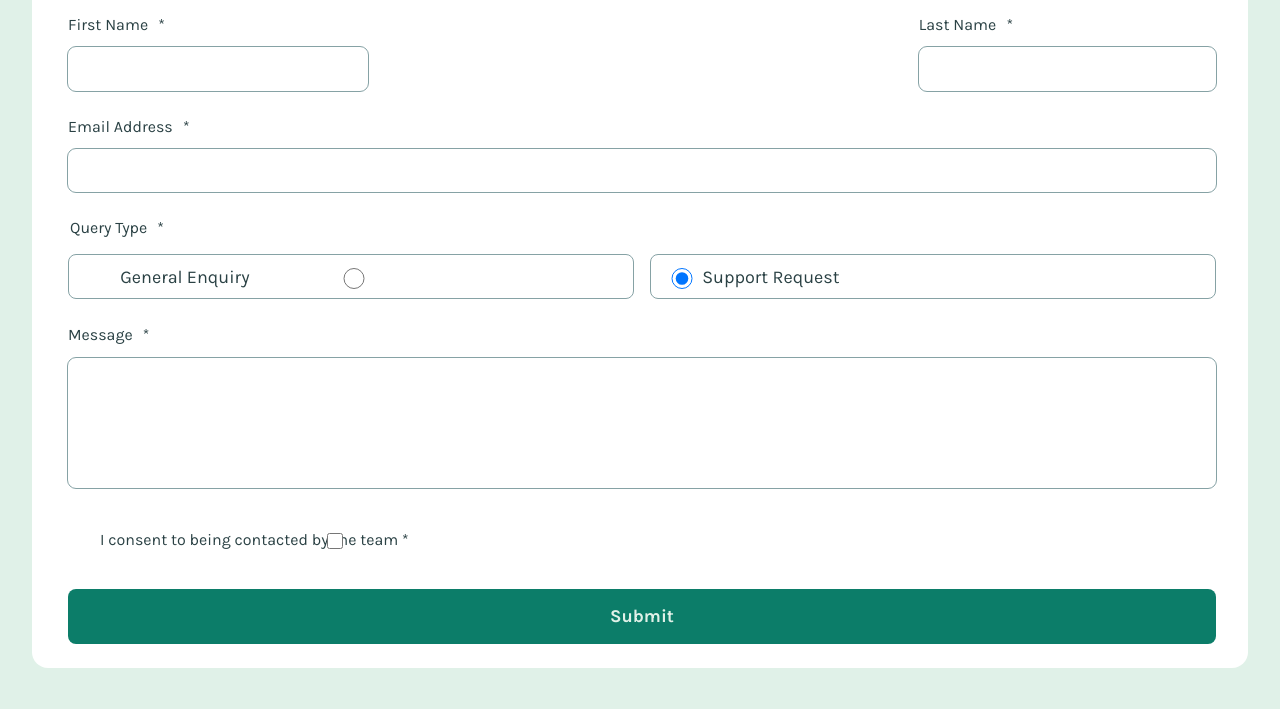
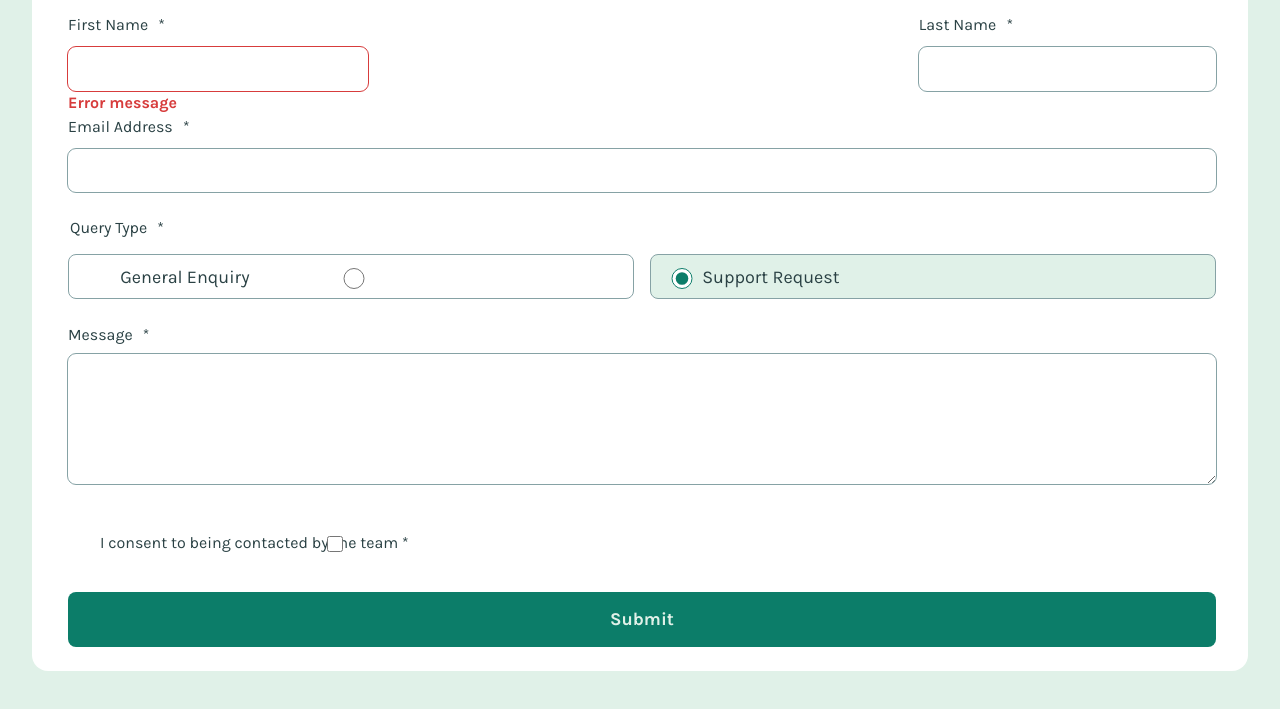
Before and after one commit to oryanhach/contact-form, a plain HTML site: page index.html in a window 1280 px wide. Both pictures are taken after a click on the radio button "Support Request". Shown: the part 187-896 px from the top of the page. Drawn offline with Linux system fonts and the light colour scheme.

Commit message:
added error states

```diff
--- a/index.html
+++ b/index.html
@@ -31,7 +31,7 @@
     <form class="form" id="form">
 
       <section class="names__container">
-        <div class="form-control">
+        <div class="form-control error">
           <label for="firstname">First Name <span>*</span></label>
           <input type="text" id="firstname">
           <small>Error message</small>
@@ -61,7 +61,7 @@
 
       <div class="form-control">
         <label for="message">Message <span>*</span></label>
-        <input type="text" id="message">
+        <textarea id="message"></textarea>
         <small>Error message</small>
       </div>
 
--- a/style.css
+++ b/style.css
@@ -150,11 +150,30 @@ input[type='email']:hover {
 	outline: 1px solid var(--clr-green-600);
 }
 
+.form-control {
+	position: relative;
+}
+
 .form-control small {
 	visibility: hidden;
 	position: absolute;
 	bottom: 0;
 	left: 0;
+}
+
+.form-control.error small {
+	color: var(--clr-red);
+	visibility: visible;
+	font-size: var(--fs-small);
+	font-weight: 700;
+}
+
+.form-control.error.radio__btn-container small {
+	bottom: -1.6rem;
+}
+
+.form-control.error input {
+	outline-color: var(--clr-red);
 }
 
 .radio__btn-container {
@@ -170,12 +189,12 @@ legend {
 	outline: none;
 	position: absolute;
 	height: 1.3rem;
-	top: 2.6rem;
+	top: 2.7rem;
 	left: -7.5rem;
 }
 
 .radio__btn:nth-of-type(2) {
-	top: 6.4rem;
+	top: 6.6rem;
 }
 
 .radio__btn:hover {
@@ -191,17 +210,35 @@ legend {
 	color: var(--clr-grey-900);
 }
 
-.radio__btn-label:hover {
-	outline: 1px solid var(--clr-green-600);
-	cursor: pointer;
-}
-
 .radio__btn-label:nth-of-type(1) {
 	margin-bottom: 1rem;
 }
 
+.radio__btn-label:hover {
+	cursor: pointer;
+}
+
+input[type='radio']:checked + .radio__btn-label {
+	background-color: #e0f1e8;
+}
+
+input[type='radio'] {
+	accent-color: var(--clr-green-600);
+}
+
 #message {
 	height: 240px;
+	width: 100%;
+	border-radius: 8px;
+	border: none;
+	outline: 1px solid var(--clr-grey-500);
+	padding: 1rem;
+	margin-block: 0.4rem 1.5rem;
+}
+
+#message:hover {
+	outline: 1px solid var(--clr-green-600);
+	cursor: pointer;
 }
 
 .checkbox__container {
@@ -220,6 +257,10 @@ legend {
 
 #checkbox:hover {
 	cursor: pointer;
+}
+
+#checkbox:checked {
+	accent-color: var(--clr-green-600);
 }
 
 button {
```
